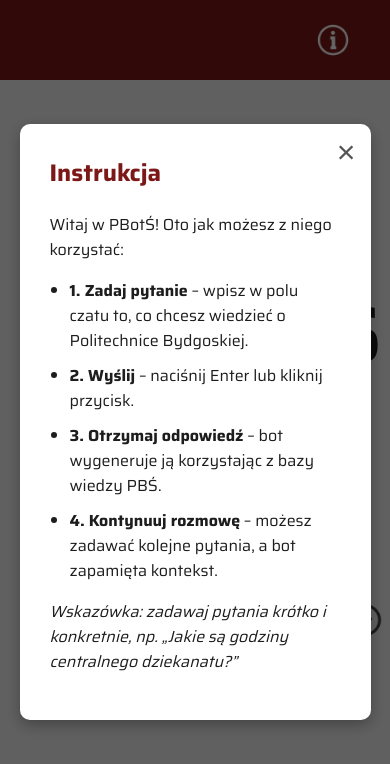
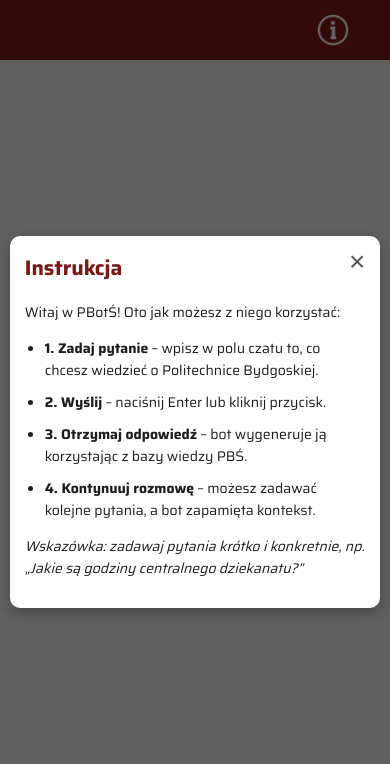
Before and after one commit to PBS-SOMSIAD/PBOTS, a Next.js app in the folder frontend/: page / in a window 390 px wide. Both pictures are taken after a click on the picture 333 px from the left and 40 px from the top of the page. Shown: the top 764 px of the page. Built offline with nearby package versions, Linux system fonts and the light colour scheme.

Commit message:
poprawki do wersji mobilnej

```diff
--- a/frontend/app/globals.css
+++ b/frontend/app/globals.css
@@ -1,14 +1,5 @@
 * {
   box-sizing: border-box;
-}
-
-.message-content a {
-  color: #60bcc8;
-  text-decoration: none;
-}
-
-.message-content a:hover {
-  text-decoration: underline;
 }
 
 body {
@@ -21,6 +12,13 @@
   min-height: 100vh;
   display: flex;
   flex-direction: column;
+  font-size: 16px;
+}
+
+@media (max-width: 600px) {
+  body {
+    font-size: 14px;
+  }
 }
 
 .page {
@@ -28,11 +26,17 @@
   justify-content: center;
   align-items: center;
   flex-direction: column;
-  width: 100vw;
-  height: 100vh;
+  width: 100%;
+  min-height: 100vh;
   padding: 0;
   padding-top: 80px;
   box-sizing: border-box;
+}
+
+@media (max-width: 600px) {
+  .page {
+    padding-top: 60px;
+  }
 }
 
 .chat-view {
@@ -43,6 +47,12 @@
   align-items: center;
   padding: 15px 0 5px;
   box-sizing: border-box;
+}
+
+@media (max-width: 600px) {
+  .chat-view {
+    padding: 10px 0;
+  }
 }
 
 header {
@@ -59,12 +69,46 @@
   font-size: 5em;
 }
 
+@media (max-width: 600px) {
+  header {
+    padding: 10px;
+    gap: 10px;
+  }
+  header h1 {
+    font-size: 4em;
+  }
+}
+
+@media (min-width: 1024px) {
+  header {
+    padding: 30px;
+    gap: 30px;
+  }
+  header h1 {
+    font-size: 6em;
+  }
+}
+
 .prompt-text {
   font-size: 2em;
   color: #333;
   margin-bottom: 10px;
   text-align: center;
   font-weight: 700;
+}
+
+@media (max-width: 600px) {
+  .prompt-text {
+    font-size: 1.2em;
+    margin-bottom: 5px;
+  }
+}
+
+@media (min-width: 1024px) {
+  .prompt-text {
+    font-size: 2.5em;
+    margin-bottom: 15px;
+  }
 }
 
 #chat-container {
@@ -86,7 +130,15 @@
   flex-direction: column;
 }
 
-.message-content{
+@media (max-width: 600px) {
+  #messages {
+    width: 95%;
+    max-width: 100%;
+    padding: 10px;
+  }
+}
+
+.message-content {
   padding-left: 10px;
   padding-right: 10px;
   color: whitesmoke;
@@ -136,6 +188,18 @@
   margin-right: 120px;
 }
 
+@media (max-width: 600px) {
+  .message {
+    max-width: 90%;
+  }
+  .message.user {
+    margin-left: 5px;
+  }
+  .message.api {
+    margin-right: 5px;
+  }
+}
+
 .message-row {
   display: flex;
   width: 100%;
@@ -152,11 +216,11 @@
 }
 
 .message-row.api .message-avatar {
-  margin-right: 10px;
+  margin-right: 5px;
 }
 
 .message-row.user .message-avatar {
-  margin-left: 10px;
+  margin-left: 5px;
 }
 
 .message-avatar {
@@ -178,8 +242,15 @@
   object-fit: cover;
 }
 
-.message-avatar {
-  margin-right: 10px;
+@media (max-width: 600px) {
+  .message-row.api .message-avatar img {
+    width: 40px;
+    height: 40px;
+  }
+  .message-row.user .message-avatar img {
+    width: 30px;
+    height: 30px;
+  }
 }
 
 .chat-view > #chat-form {
@@ -199,24 +270,34 @@
 
 #question {
   flex: 1;
-  padding: 20px;
-  border: 7px solid #830e21;
-  border-radius: 20px;
+  padding: 15px;
+  border: 5px solid #830e21;
+  border-radius: 15px;
   margin-right: 10px;
   background-color: white;
   color: black;
-  font-size: 18px;
+  font-size: 16px;
   outline: none;
   transition: border-color 0.2s;
 }
 
-
-
 #question::placeholder {
   color: black;
   opacity: 1;
-  font-size: 18px;
+  font-size: 16px;
+}
 
+@media (max-width: 600px) {
+  #chat-form {
+    width: 95%;
+    max-width: 100%;
+    padding: 5px;
+  }
+  #question {
+    padding: 10px;
+    border-width: 3px;
+    font-size: 14px;
+  }
 }
 
 button {
@@ -267,6 +348,15 @@
   cursor: pointer;
 }
 
+@media (max-width: 600px) {
+  .red-bar {
+    height: 60px;
+  }
+  .bar-title {
+    font-size: 1.5em;
+  }
+}
+
 .modal-overlay {
   position: fixed;
   top: 0;
@@ -282,12 +372,19 @@
 
 .modal-content {
   background-color: #fff;
-  padding: 30px;
+  padding: 20px;
   border-radius: 10px;
   box-shadow: 0 5px 15px rgba(0, 0, 0, 0.3);
   max-width: 500px;
   width: 90%;
   position: relative;
+}
+
+@media (max-width: 600px) {
+  .modal-content {
+    padding: 15px;
+    width: 95%;
+  }
 }
 
 .modal-close-btn {
@@ -320,7 +417,6 @@
   gap: 4px;
   padding-bottom: 10px;
   padding-top: 5px;
-
 }
 
 .dots span {
@@ -346,6 +442,7 @@
   0%, 80%, 100% {
     transform: scale(0.6);
     opacity: 0.5;
+    opacity: 0.5;
   }
   40% {
     transform: scale(1);
```
